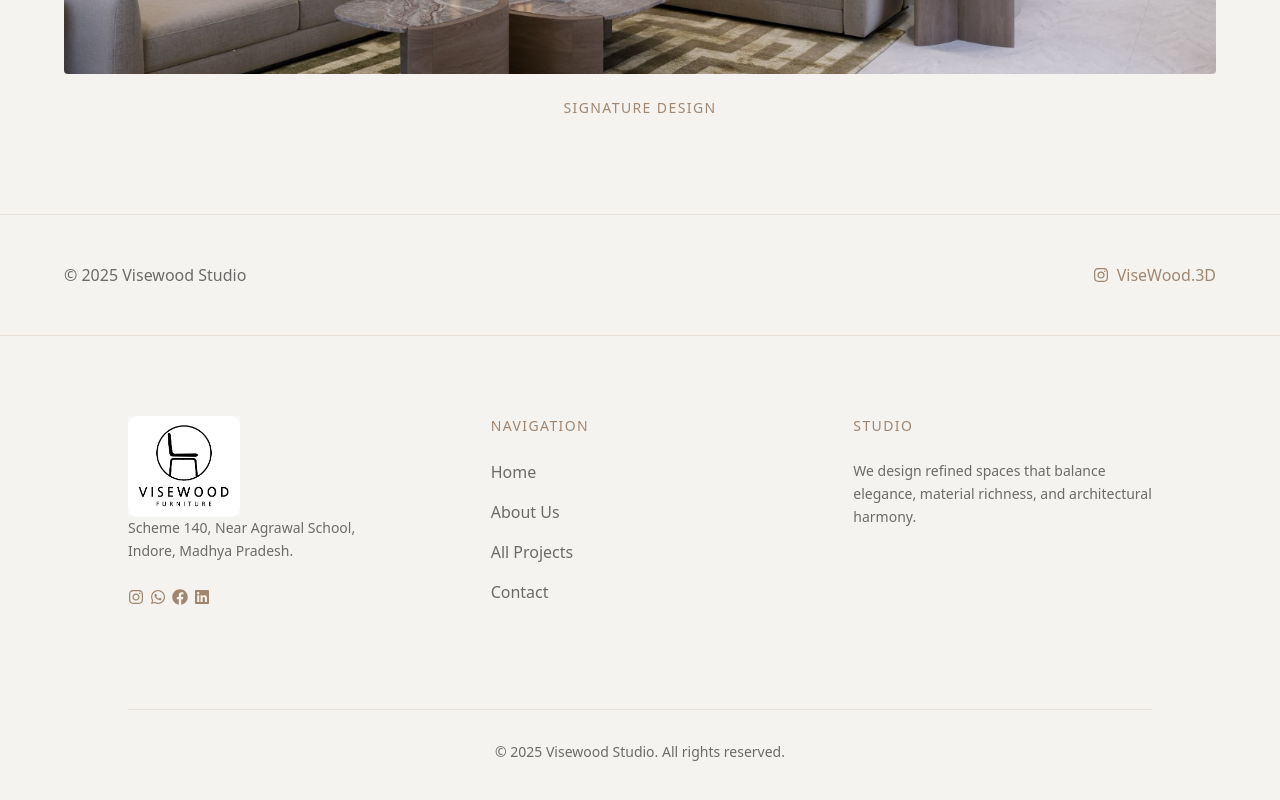
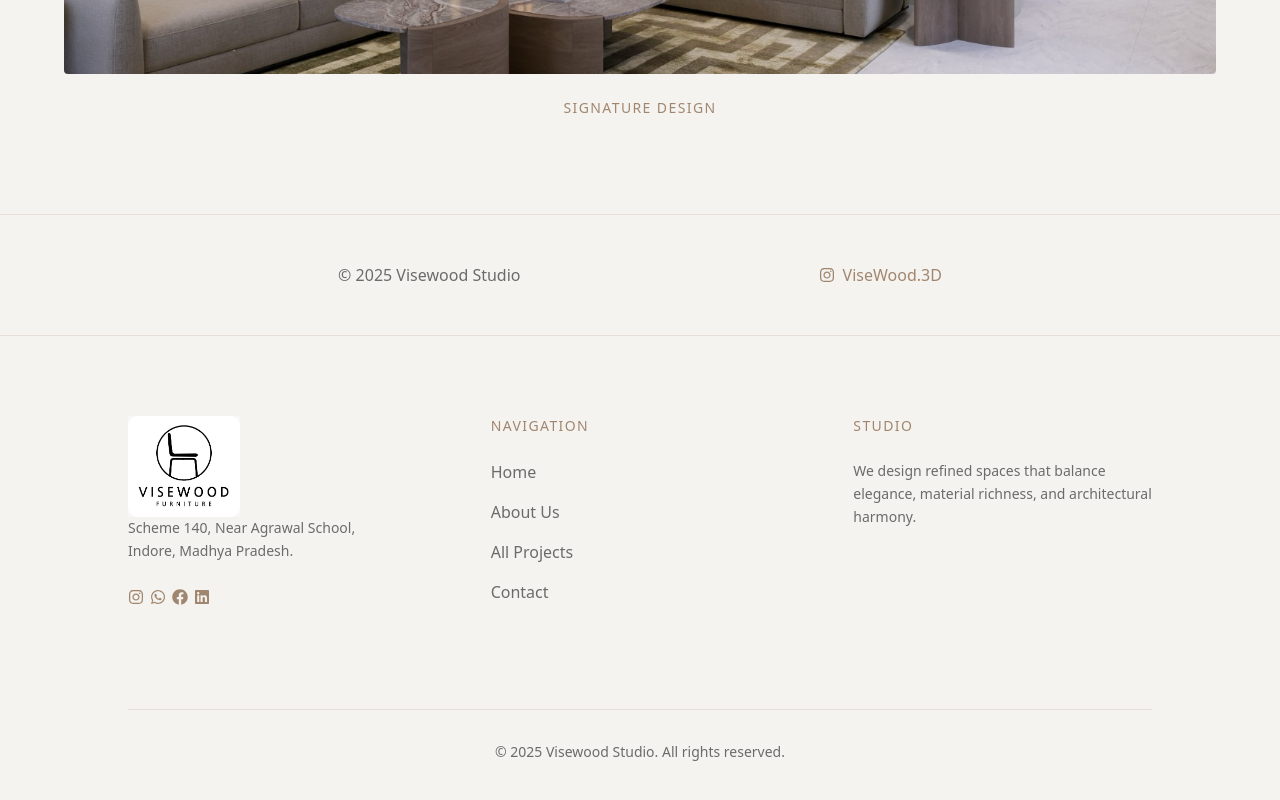
Before and after one commit to Jishhan/WiseWood-SPA, a React (Vite) app: page / in a window 1280 px wide. Shown: the part 3967-4767 px from the top of the page. Built offline with nearby package versions, Linux system fonts and the light colour scheme.

Commit message:
edit home page

```diff
--- a/src/components/Home.jsx
+++ b/src/components/Home.jsx
@@ -148,7 +148,7 @@ const Home = () => {
       </div>
 
       {/* INSTAGRAM + FOOTER */}
-      <div className="px-6 md:px-16 py-12 border-t border-[#E5DFD7] flex flex-col md:flex-row justify-between items-center gap-6">
+      <div className="px-6 md:px-16 py-12 border-t border-[#E5DFD7] flex flex-col md:flex-row justify-evenly items-center gap-6">
         <p className="text-[#6B6B6B]">© 2025 Visewood Studio</p>
 
         <Link className="flex items-center gap-2 text-[#A1866F] hover:opacity-70 transition">
```
